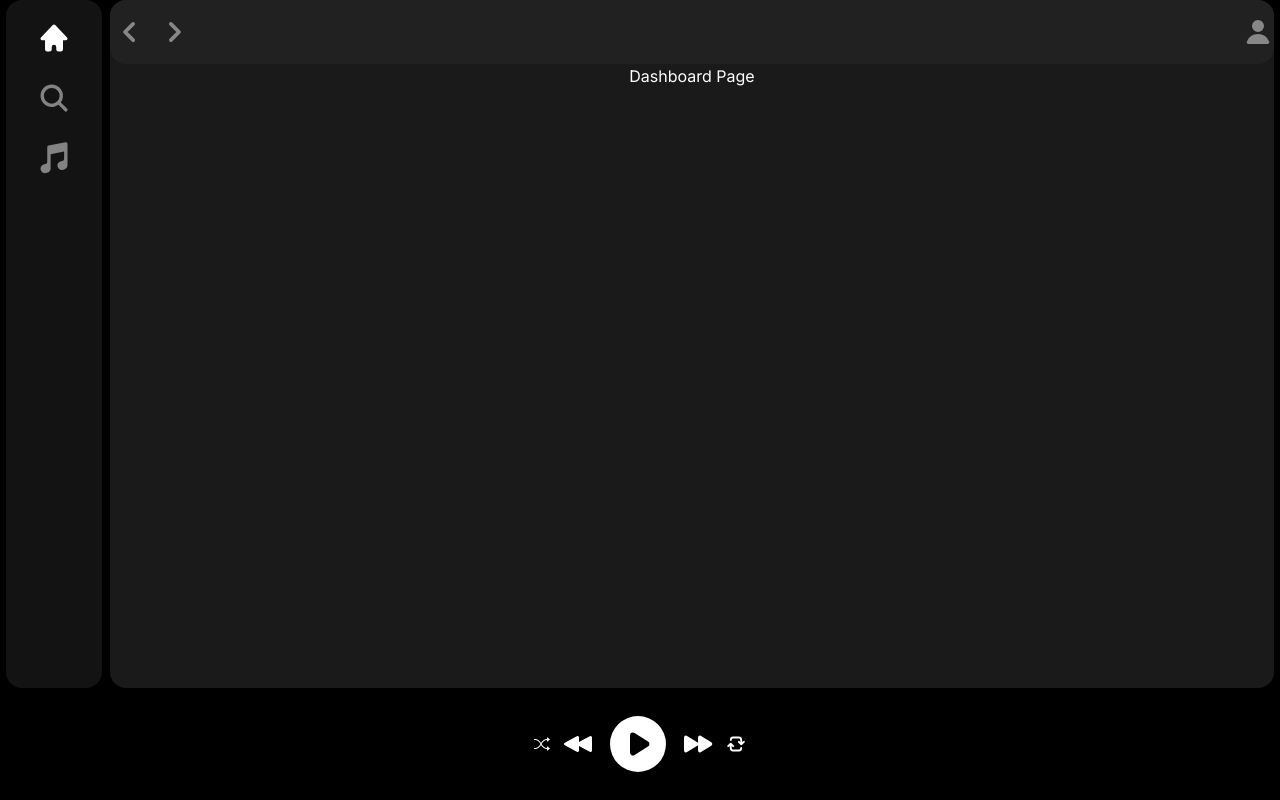
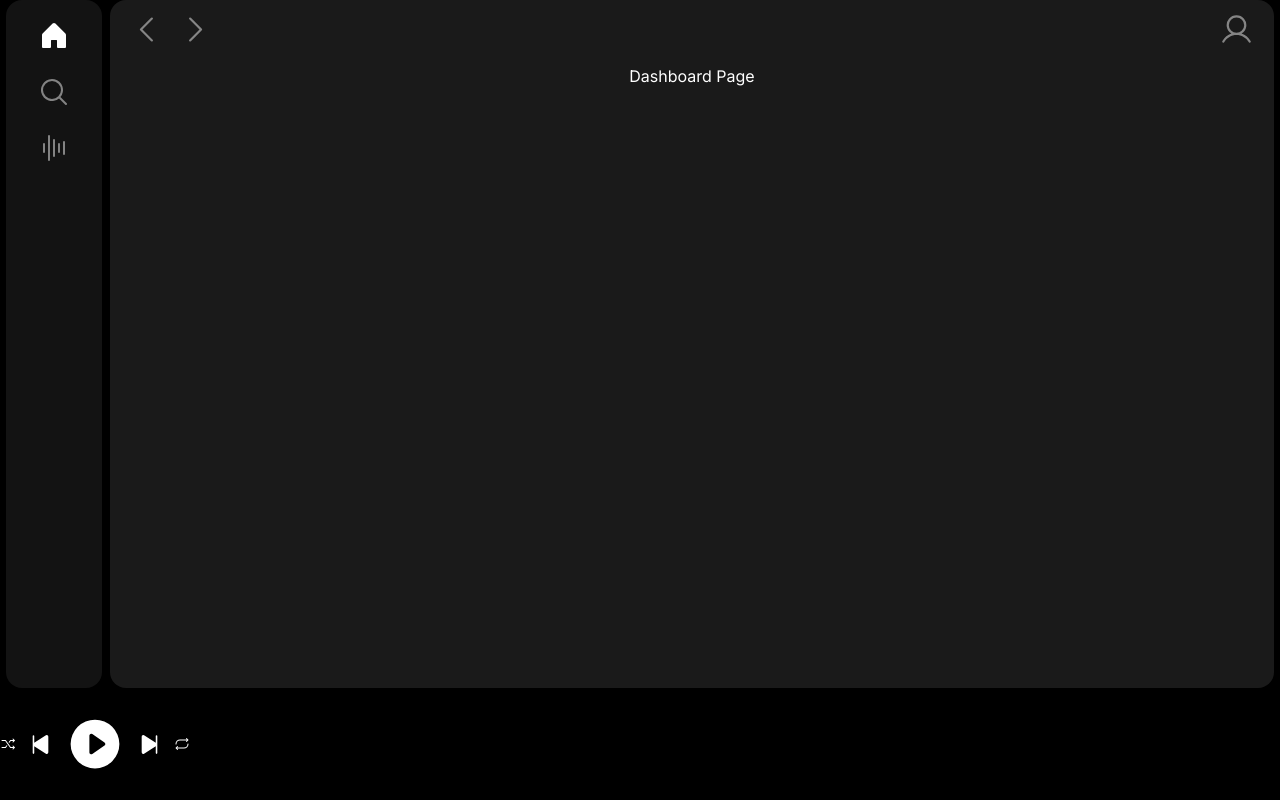
Before and after one commit to CSC-4350-SP2024/Team13, a Next.js app: page /dashboard in a window 1280 px wide. Built offline with nearby package versions, Linux system fonts and the light colour scheme.

Commit message:
switched icon framework

```diff
--- a/package.json
+++ b/package.json
@@ -10,6 +10,7 @@
   },
   "dependencies": {
     "@heroicons/react": "^2.1.1",
+    "@phosphor-icons/react": "^2.0.15",
     "bootstrap-icons": "^1.11.3",
     "clsx": "^2.1.0",
     "next": "14.1.0",
--- a/src/app/ui/dashboard/(media_player)/mediacenter.tsx
+++ b/src/app/ui/dashboard/(media_player)/mediacenter.tsx
@@ -1,16 +1,22 @@
-import {PlayCircleIcon, PauseCircleIcon, ArrowPathRoundedSquareIcon, ForwardIcon, BackwardIcon} from "@heroicons/react/16/solid";
+'use client';
+
+import { PlayCircle, PauseCircle, Repeat, RepeatOnce,SkipBack, SkipForward, ShuffleAngular, Queue, SpeakerSimpleHigh } from "@phosphor-icons/react";
+import Image from 'next/image'
 
 export default function MediaCenter() {
     return (
-       <div className="flex flex-row min-h-28 bg-black items-center justify-center">
-           {/*<p className="text-white">Media Center</p>*/}
-           <div className="flex flex-row text-white space-x-3">
-               <i className="bi bi-shuffle py-5"></i>
-               <BackwardIcon className="w-8"/>
-               <PlayCircleIcon className="w-16"/>
-               <ForwardIcon className="w-8"/>
-               <ArrowPathRoundedSquareIcon className="w-5"/>
-           </div>
+       <div className="flex flex-row min-h-28 bg-black">
+
+               <div className="flex text-white space-x-3 items-center">
+
+                       <ShuffleAngular/>
+                       <SkipBack size={25} weight="fill"/>
+                       <PlayCircle size={60} weight="fill"/>
+                       <SkipForward size={25} weight="fill"/>
+                       <Repeat/>
+
+               </div>
+
        </div>
     );
 }
--- a/src/app/ui/dashboard/(sidenav)/sidenav-links.tsx
+++ b/src/app/ui/dashboard/(sidenav)/sidenav-links.tsx
@@ -1,6 +1,6 @@
 'use client';
 
-import { HomeIcon, MagnifyingGlassIcon, MusicalNoteIcon } from "@heroicons/react/16/solid";
+import { MagnifyingGlass, House, Waveform } from '@phosphor-icons/react';
 import Link from 'next/link';
 import { usePathname } from 'next/navigation';
 import clsx from 'clsx';
@@ -9,17 +9,23 @@ const links = [
     {
         name: 'Home',
         href: '/dashboard',
-        icon: HomeIcon
+        icon: House,
+        size: 32,
+        weight: 'fill'
     },
     {
         name: 'Browse',
         href: '/dashboard/browse',
-        icon: MagnifyingGlassIcon
+        icon: MagnifyingGlass,
+        size: 32,
+        weight: 'regular'
     },
     {
         name: 'Library',
         href: '/dashboard/library',
-        icon: MusicalNoteIcon
+        icon: Waveform,
+        size: 32,
+        weight: 'regular'
     }
 ];
 
@@ -30,19 +36,20 @@ export default function SideNavLinks() {
         <>
             {links.map((link) => {
                 const LinkIcon = link.icon;
+
                 return (
                     <Link
                         key={link.name}
                         href={link.href}
                         className={clsx(
-                            'w-9 hover:text-white',
+                            'hover:text-white',
                             {
                                 'text-white': pathname === link.href,
                                 'text-hex/70': pathname != link.href
                             },
                         )}
                     >
-                        <LinkIcon />
+                        <LinkIcon size={link.size} weight={link.weight} />
                         {/*<p className="hidden md:block">{link.name}</p>*/}
                     </Link>
                 );
--- a/src/app/ui/dashboard/nav.tsx
+++ b/src/app/ui/dashboard/nav.tsx
@@ -1,6 +1,6 @@
 'use client'
 
-import { UserIcon, ChevronLeftIcon, ChevronRightIcon  } from '@heroicons/react/16/solid';
+import { CaretLeft, CaretRight, User } from '@phosphor-icons/react';
 import Link from 'next/link';
 import { usePathname, useRouter } from 'next/navigation';
 import clsx from 'clsx';
@@ -18,10 +18,10 @@ export default function Nav() {
     }
 
     return (
-       <div className="flex flex-row h-16 justify-between bg-hex-gray rounded-2xl">
-           <div className="flex space-x-1">
-               <ChevronLeftIcon className="text-hex/70 w-10 hover:text-white" onClick={handleGoBack} />
-               <ChevronRightIcon className="text-hex/70 w-10 hover:text-white" onClick={handleGoForward} />
+       <div className="flex flex-row h-16 justify-between rounded-2xl">
+           <div className="flex space-x-3 py-3 px-5">
+               <CaretLeft size={35} className="text-hex/70 hover:text-white" onClick={handleGoBack} />
+               <CaretRight size={35} className="text-hex/70 hover:text-white" onClick={handleGoForward} />
            </div>
 
 
@@ -29,14 +29,14 @@ export default function Nav() {
                key='Profile'
                href='/dashboard/profile'
                className={clsx(
-                   'flex w-8 hover:text-white',
+                   'px-5 py-3 hover:text-white',
                    {
                        'text-white': pathname === '/dashboard/profile',
                        'text-hex/70': pathname != '/dashboard/profile'
                    },
                )}
            >
-               <UserIcon />
+               <User size={35}/>
            </Link>
 
        </div>
```
Also changed, not shown: 1 other file (tests, documents, lock files or other folders).
